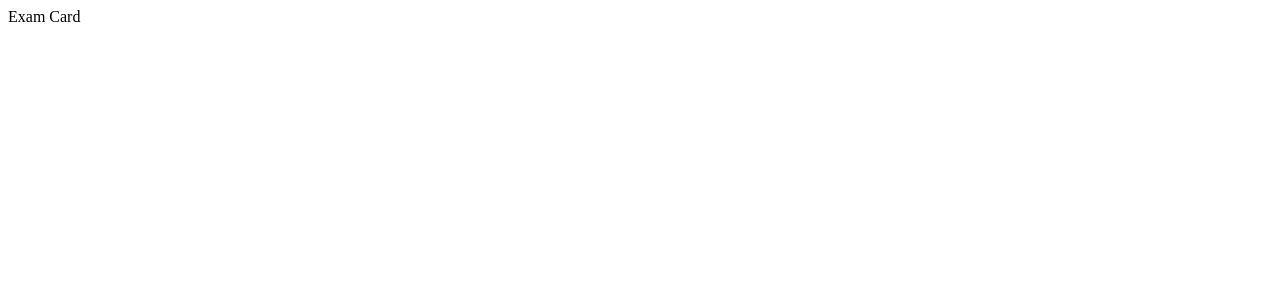
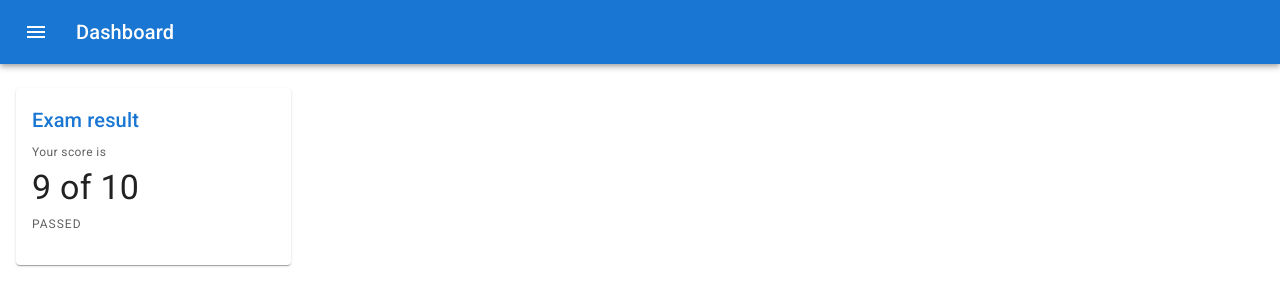
Before and after one commit to dvalentina/protected-dashboard, a React (Create React App) app in the folder front-end/: page /exam in a window 1280 px wide. Shown: the top 306 px of the page. Built offline with nearby package versions, Linux system fonts and the light colour scheme.

Commit message:
Dashboard page layout

```diff
--- a/front-end/src/components/App.jsx
+++ b/front-end/src/components/App.jsx
@@ -1,17 +1,21 @@
 import React from 'react';
 import { Link, Route, Routes } from 'react-router-dom';
 
-import ExamCard from './ExamCard.tsx';
+import CssBaseline from '@mui/material/CssBaseline';
+
+import Dashboard from './Dashboard.tsx';
 import SigninPage from './SigninPage.tsx';
 
 function App() {
   return (
-    <Routes>
-      <Route path="/" element={<Link to="/exam">Find out your exam result!</Link>} />
-      <Route path="/signin" element={<SigninPage />} />
-      <Route path="/exam" element={<ExamCard />} />
-      <Route path="*" element={<p>Nothing here</p>} />
-    </Routes>
+    <CssBaseline>
+      <Routes>
+        <Route path="/" element={<Link to="/exam">Find out your exam result!</Link>} />
+        <Route path="/signin" element={<SigninPage />} />
+        <Route path="/exam" element={<Dashboard />} />
+        <Route path="*" element={<p>Nothing here</p>} />
+      </Routes>
+    </CssBaseline>
   );
 }
 
--- /dev/null
+++ b/front-end/src/components/Dashboard.tsx
@@ -0,0 +1,60 @@
+import React from 'react';
+
+import MenuIcon from '@mui/icons-material/Menu';
+import AppBar from '@mui/material/AppBar';
+import Box from '@mui/material/Box';
+import Card from '@mui/material/Card';
+import CardContent from '@mui/material/CardContent';
+import { blue, grey } from '@mui/material/colors';
+import IconButton from '@mui/material/IconButton';
+import Toolbar from '@mui/material/Toolbar';
+import Typography from '@mui/material/Typography';
+
+function Dashboard() {
+  return (
+    <>
+      <Header />
+      <ExamCard />
+    </>
+  );
+}
+
+function Header() {
+  return (
+    <Box sx={{ flexGrow: 1 }}>
+      <AppBar position="static">
+        <Toolbar>
+          <IconButton size="large" edge="start" color="inherit" aria-label="menu" sx={{ mr: 2 }}>
+            <MenuIcon />
+          </IconButton>
+          <Typography variant="h6" component="div" sx={{ flexGrow: 1 }}>
+            Dashboard
+          </Typography>
+        </Toolbar>
+      </AppBar>
+    </Box>
+  );
+}
+
+function ExamCard() {
+  return (
+    <Card sx={{ mt: 3, ml: 2, maxWidth: 275 }}>
+      <CardContent>
+        <Typography component="h2" variant="h6" color={blue[700]} gutterBottom>
+          Exam result
+        </Typography>
+        <Typography component="p" variant="caption" color={grey[700]} gutterBottom>
+          Your score is
+        </Typography>
+        <Typography component="p" variant="h4">
+          9 of 10
+        </Typography>
+        <Typography component="p" variant="overline" color={grey[700]}>
+          PASSED
+        </Typography>
+      </CardContent>
+    </Card>
+  );
+}
+
+export default Dashboard;
--- a/front-end/src/components/ExamCard.tsx
+++ /dev/null
@@ -1,7 +0,0 @@
-import React from 'react';
-
-function ExamCard() {
-  return <div id="exam-card">Exam Card</div>;
-}
-
-export default ExamCard;
```
Also changed, not shown: front-end/src/components/SigninPage.tsx (+6 -1 lines).
